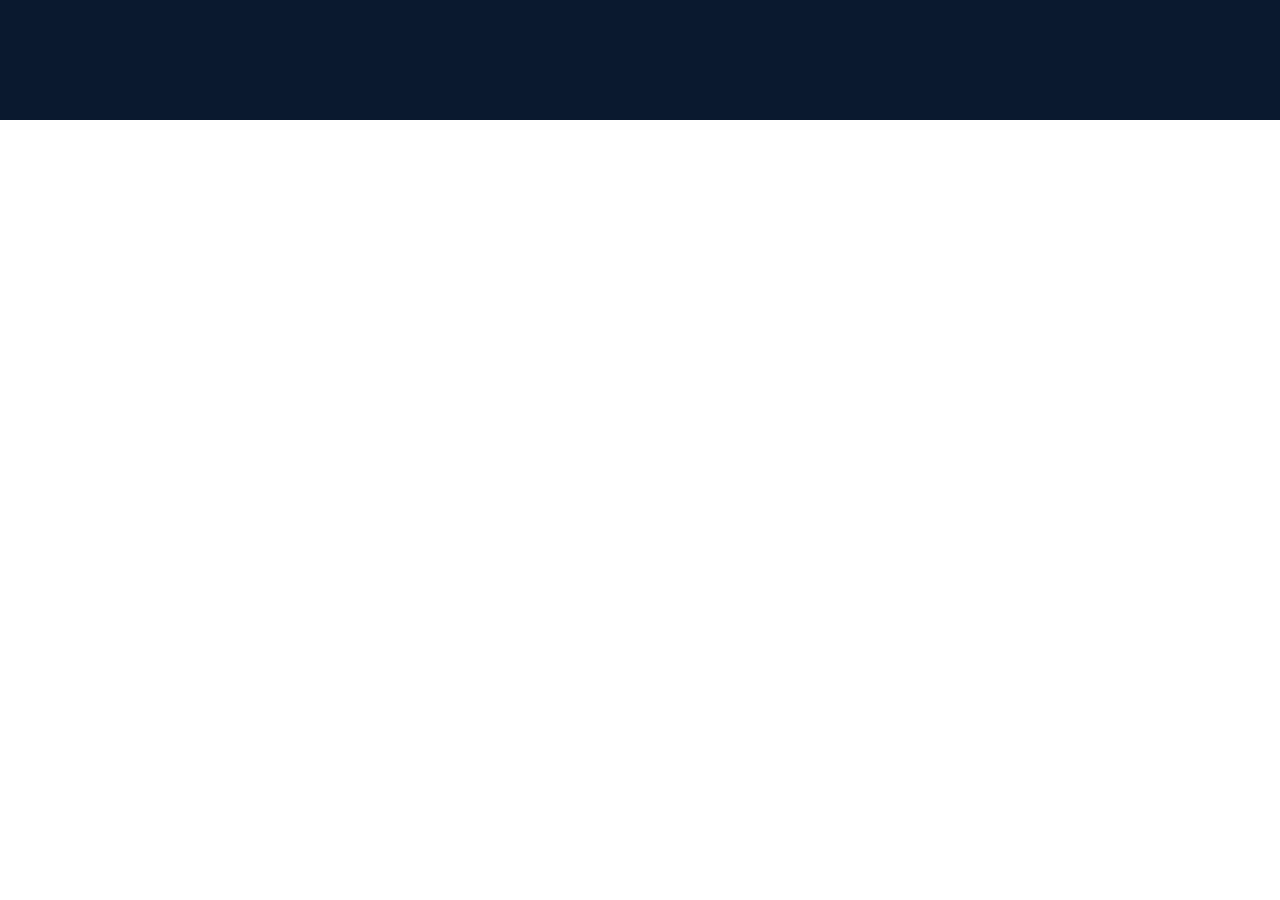
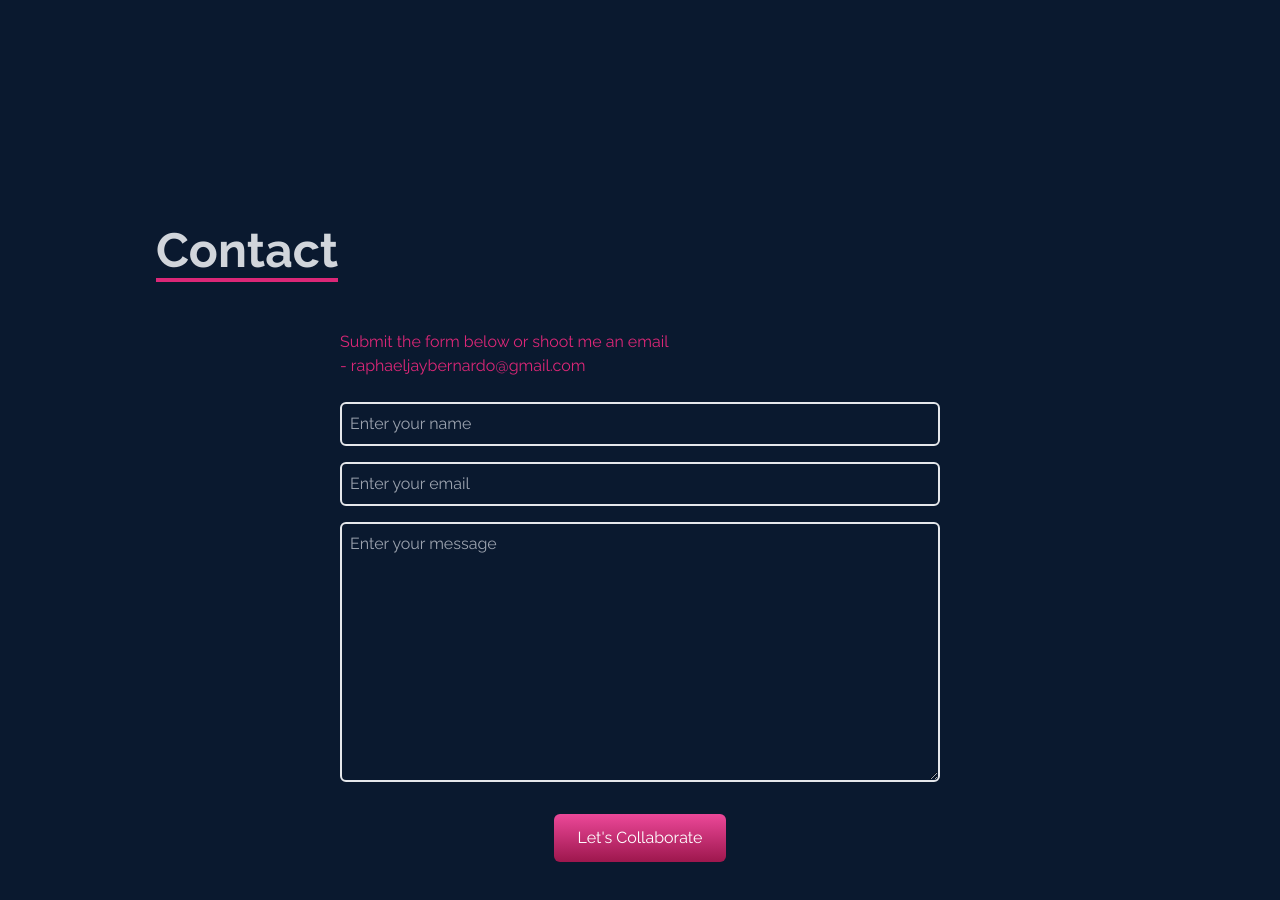
Before and after one commit to rjaybernardo/latest-portfolio, a React (Vite) app: page / in a window 1280 px wide. Shown: the part 3080-3980 px from the top of the page. Before the commit the page ends 3200 px from the top, so only its background shows below. Built offline with nearby package versions, Linux system fonts and the light colour scheme.

Commit message:
contact component

```diff
--- a/src/App.jsx
+++ b/src/App.jsx
@@ -4,6 +4,7 @@ import Home from './components/Home'
 import About from './components/About'
 import Skills from './components/Skills'
 import Experience from './components/Experience'
+import Contact from './components/Contact'
 
 function App() {
   return (
@@ -13,6 +14,7 @@ function App() {
       <About />
       <Skills />
       <Experience />
+      <Contact />
       <SocialLinks />
     </div>
   )
--- /dev/null
+++ b/src/components/Contact/index.jsx
@@ -0,0 +1,51 @@
+const Contact = () => {
+  return (
+    <div
+      name='contact'
+      className='w-full bg-[#0a192f] pt-20 text-gray-300  md:h-screen'
+    >
+      <div className='mx-auto flex h-full w-full max-w-[1000px] flex-col justify-center p-4'>
+        <div className='pb-8'>
+          <p className='inline border-b-4 border-pink-600 text-5xl font-bold text-gray-300'>
+            Contact
+          </p>
+        </div>
+        <div className=' flex items-center justify-center'>
+          <form
+            method='POST'
+            action='https://getform.io/f/fe6ff876-2803-421c-98b8-fcd14b8476d2'
+            className='flex w-full max-w-[600px] flex-col'
+          >
+            <p className='py-6  text-pink-600'>
+              Submit the form below or shoot me an email
+              <br />- raphaeljaybernardo@gmail.com
+            </p>
+            <input
+              type='text'
+              name='name'
+              placeholder='Enter your name'
+              className='rounded-md border-2 bg-transparent p-2 text-white focus:outline-none'
+            />
+            <input
+              type='text'
+              name='email'
+              placeholder='Enter your email'
+              className='my-4 rounded-md border-2 bg-transparent p-2 text-white focus:outline-none'
+            />
+            <textarea
+              name='message'
+              placeholder='Enter your message'
+              rows='10'
+              className='rounded-md border-2 bg-transparent p-2 text-white focus:outline-none'
+            ></textarea>
+            <button className='my-8 mx-auto flex items-center rounded-md bg-gradient-to-b from-pink-500 to-pink-800 px-6 py-3 text-white duration-300 hover:scale-110'>
+              Let's Collaborate
+            </button>
+          </form>
+        </div>
+      </div>
+    </div>
+  )
+}
+
+export default Contact
```
